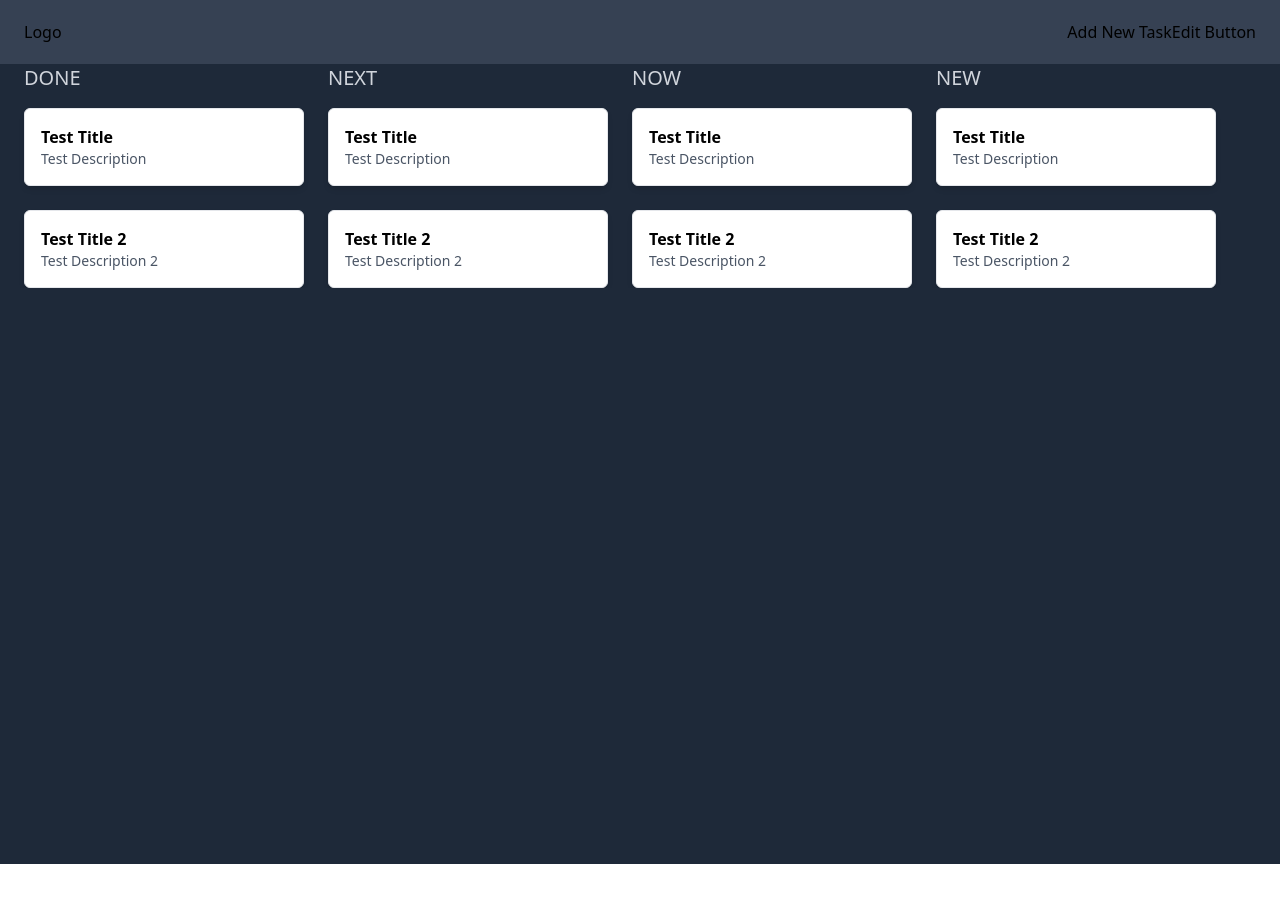
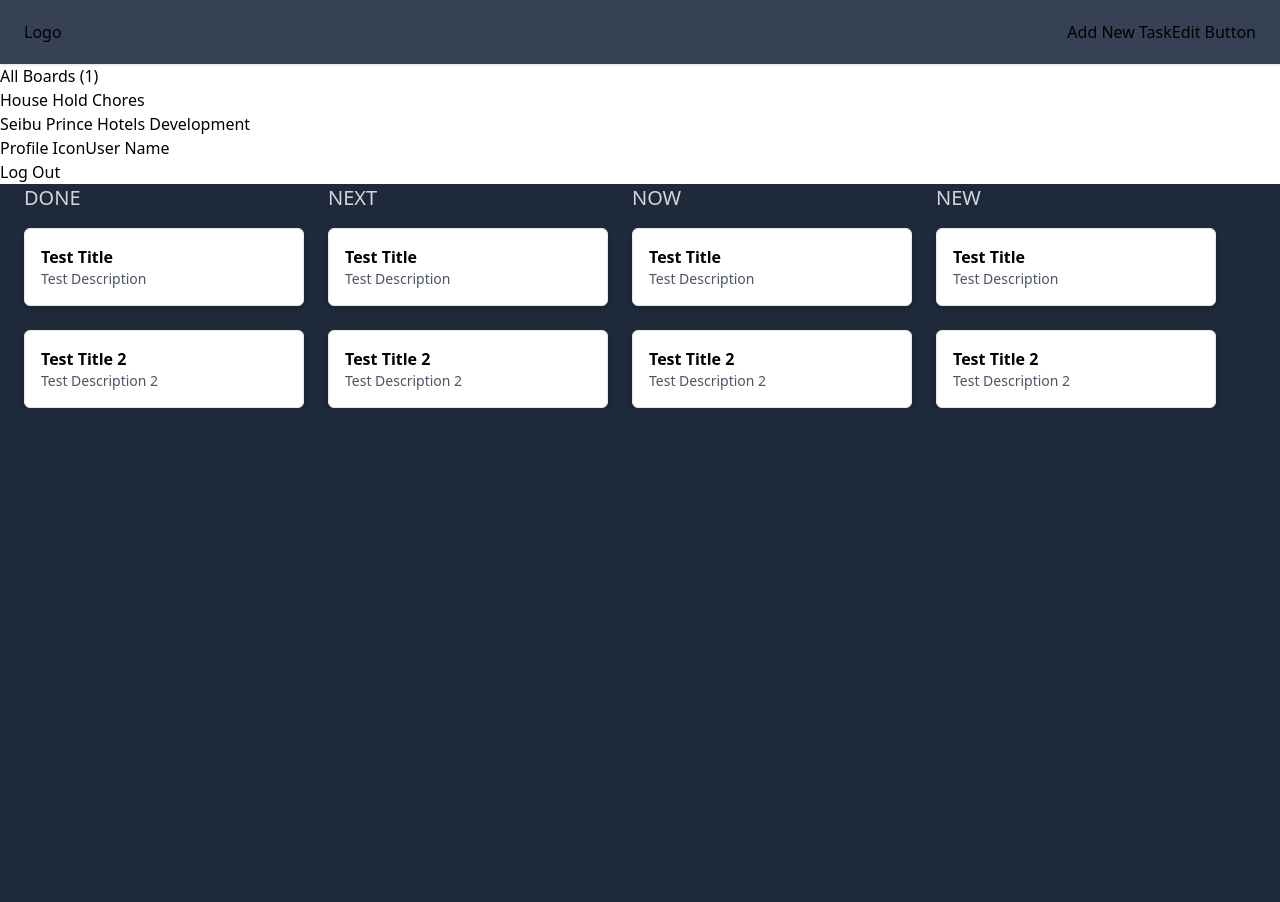
Before and after one commit to Kenta-Asakura/task-ease, a React (Vite) app in the folder task-ease/: page / in a window 1280 px wide. Shown: the top 902 px of the page. Before the commit the page ends 864 px from the top, so only its background shows below. Built offline with nearby package versions, Linux system fonts and the light colour scheme.

Commit message:
SideBar Component imported and renderd in main App Component, base JSX mark up and styling added

```diff
--- a/task-ease/src/App.jsx
+++ b/task-ease/src/App.jsx
@@ -1,5 +1,6 @@
 import { useState } from 'react'
 import NavBar from './components/NavBar'
+import SideBar from './components/SideBar'
 import KanbanPage from './pages/KanbanPage'
 
 function App() {
@@ -8,6 +9,9 @@ function App() {
   return (
     <div>
       <NavBar />
+
+      <SideBar />
+
       <KanbanPage></KanbanPage>
     </div>
   )
--- a/task-ease/src/components/SideBar.jsx
+++ b/task-ease/src/components/SideBar.jsx
@@ -1,7 +1,32 @@
+import { useState } from "react";
+
 function SideBar() {
+  const [isOpen, setIsOpen] = useState('false');
+
   return (
-    <div>SideBar</div>
+    <aside>
+      <h3>All Boards (1)</h3>
+
+      <nav>
+        <ul>
+          <li>House Hold Chores</li>
+          <li>Seibu Prince Hotels Development</li>
+        </ul>
+      </nav>
+
+      <div>
+        Profile Icon
+        {/* <img src="" alt="" /> */}
+
+        <span>User Name</span>
+      </div>
+
+      <button>
+        Log Out
+        {/* <img src="" alt="" /> */}
+      </button>
+    </aside>
   )
-}
+};
 
 export default SideBar;
```
